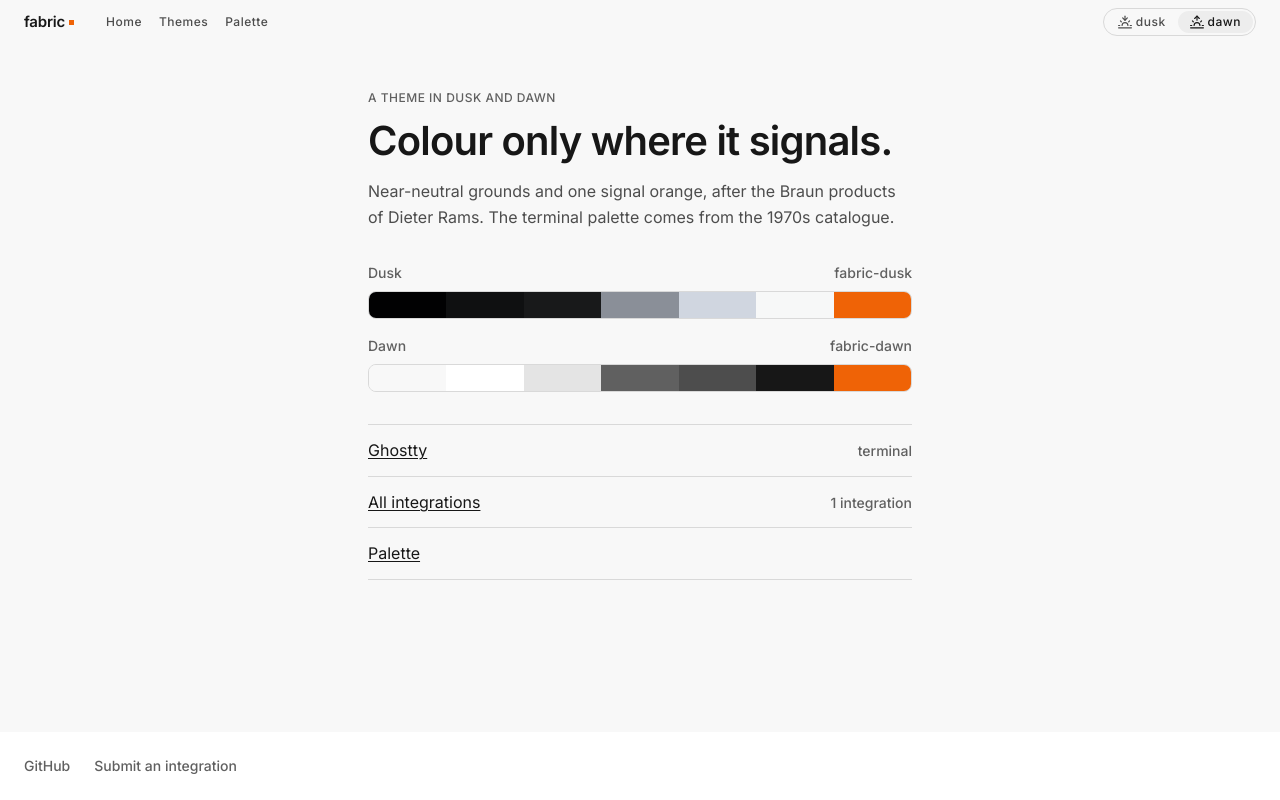
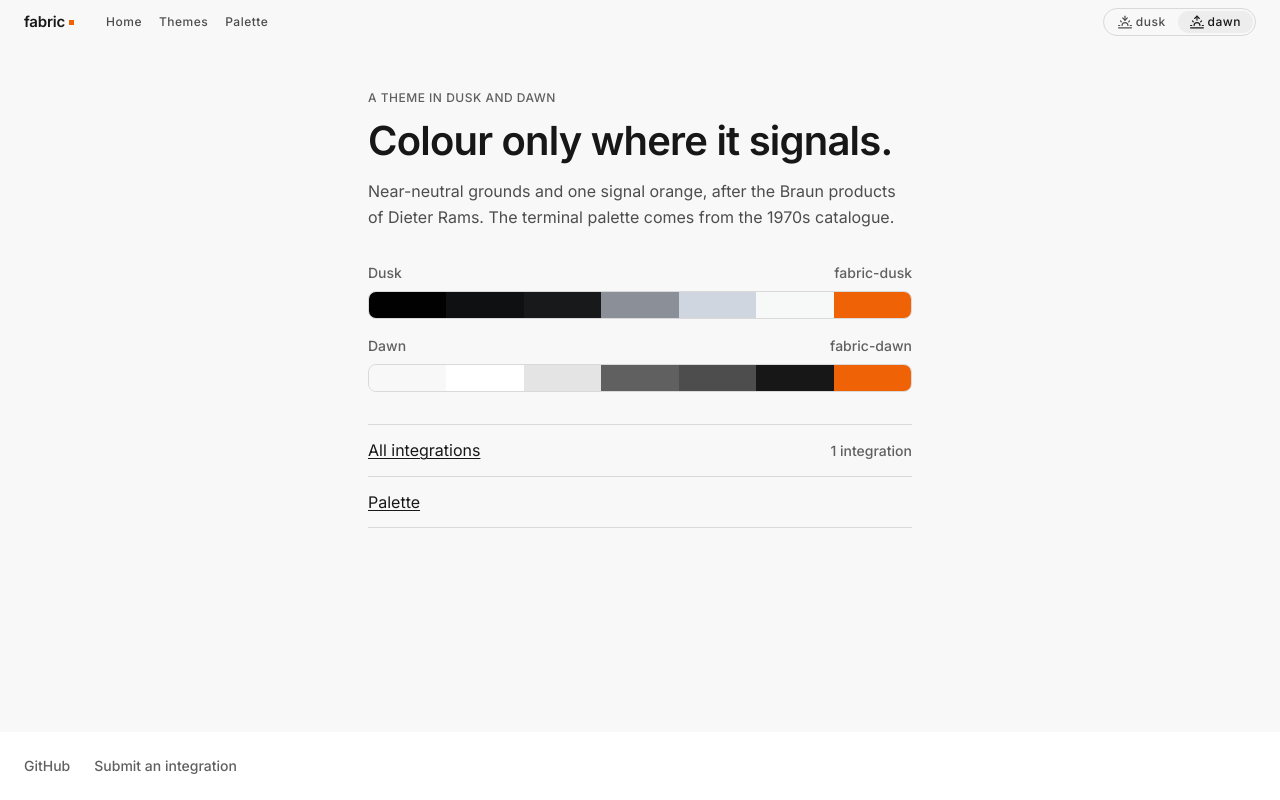
Before and after one commit to ozzycodes2/fabric-site, a Next.js app: page / in a window 1280 px wide. Built offline with nearby package versions, Linux system fonts and the light colour scheme.

Commit message:
feat: drop the ghostty row from the home index
The home index now points only at the directory and the palette; Ghostty
stays reachable from the integrations list on /themes.

```diff
--- a/src/app/page.tsx
+++ b/src/app/page.tsx
@@ -8,7 +8,6 @@ const link = "text-ink underline decoration-1 underline-offset-2";
 export default function Home() {
   const n = getPorts().length;
   const rows = [
-    { label: "Ghostty", href: "https://github.com/ozzycodes2/fabric-ghostty", right: "terminal", external: true },
     { label: "All integrations", href: "/themes", right: `${n} ${n === 1 ? "integration" : "integrations"}` },
     { label: "Palette", href: "/palette" },
   ];
@@ -33,15 +32,9 @@ export default function Home() {
       <ul className="m-0 list-none border-y border-hairline p-0">
         {rows.map((r) => (
           <li key={r.label} className="flex items-baseline justify-between border-b border-hairline py-sm text-body last:border-b-0">
-            {r.external ? (
-              <a href={r.href} className={link}>
-                {r.label}
-              </a>
-            ) : (
-              <Link href={r.href} className={link}>
-                {r.label}
-              </Link>
-            )}
+            <Link href={r.href} className={link}>
+              {r.label}
+            </Link>
             {r.right && <small className="text-caption text-ink-subtle">{r.right}</small>}
           </li>
         ))}
```
Also changed, not shown: 1 other file (tests, documents, lock files or other folders).
